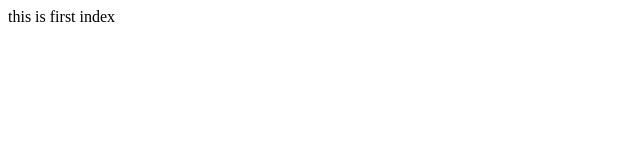
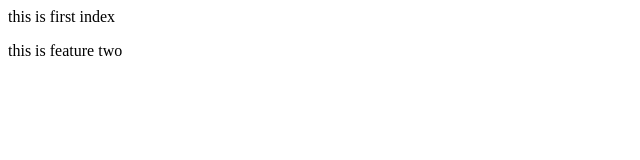
Before and after one commit to Gajanandevkatte5/local, a plain HTML site: page index.html in a window 1280 px wide. Shown: the whole page, without its empty margins (0-640 px from the left). Drawn offline with Linux system fonts and the light colour scheme.

Commit message:
create feature2 branch

```diff
--- a/index.html
+++ b/index.html
@@ -1,2 +1,3 @@
 <p>this is first index
 </p>
+<p>this is feature two</p>
```
